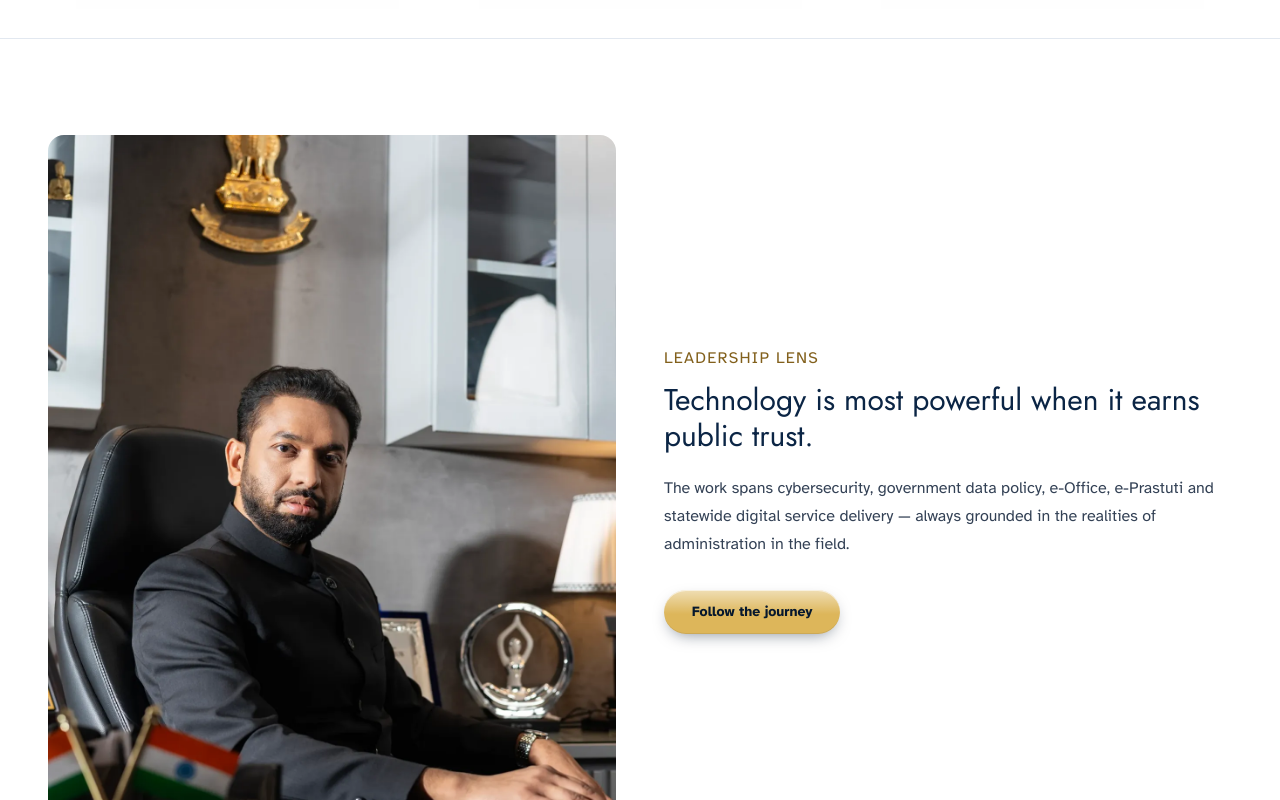
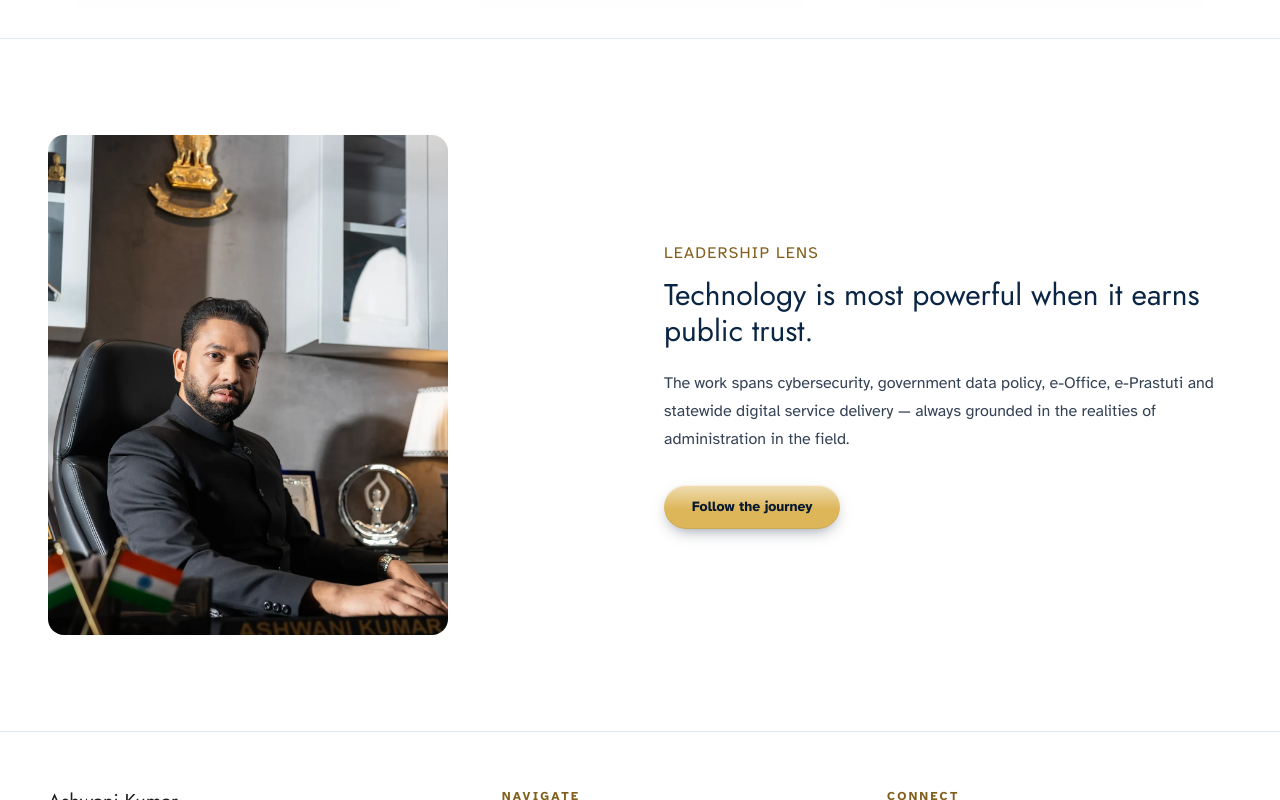
Before and after one commit to Ishaan18singh/ashwani-kumar-website, a Next.js app: page / in a window 1280 px wide. Shown: the part 1940-2740 px from the top of the page. Built offline with nearby package versions, Linux system fonts and the light colour scheme.

Commit message:
Shrink the Leadership section portrait on desktop
Capped at max-width:400px instead of filling the full grid column - was
543px+ wide at typical desktop widths. Mobile's full-width layout is
unaffected. Verified 4:5 aspect ratio holds at the new size.

```diff
--- a/app/(site)/page.js
+++ b/app/(site)/page.js
@@ -203,7 +203,7 @@ export default function HomePage() {
             loading="lazy"
             src="/images/ashwani-kumar-portrait.webp"
             alt="Portrait of Ashwani Kumar, IAS"
-            className="reveal aspect-[4/5] w-full rounded-2xl object-cover"
+            className="leadership-photo reveal aspect-[4/5] w-full rounded-2xl object-cover"
           />
           <div className="reveal stack-center">
             <p className="eyebrow">{t('home.leadershipEyebrow')}</p>
--- a/app/globals.css
+++ b/app/globals.css
@@ -844,6 +844,14 @@ html.dark .film-card-img {
     margin-left: auto;
   }
 }
+
+/* Leadership section portrait: capped narrower on desktop instead of
+   filling its full grid column. */
+@media (min-width: 1024px) {
+  .leadership-photo {
+    max-width: 400px;
+  }
+}
 .hero-frame {
   position: absolute;
   inset: 0;
```
